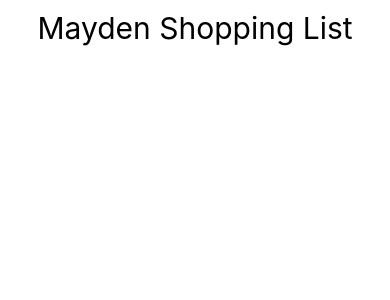
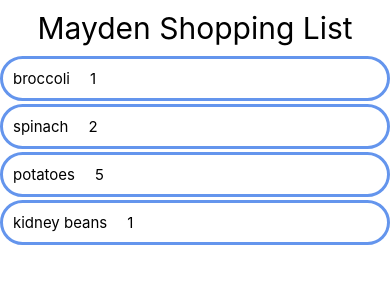
Before and after one commit to dorisaward/maden-shopping-list, a React Native app: screen / in a window 390 px wide. Shown: the top 300 px of the page. Built offline with nearby package versions, Linux system fonts and the light colour scheme.

Commit message:
shopping list of groceries

```diff
--- a/App.tsx
+++ b/App.tsx
@@ -9,12 +9,15 @@ import React from 'react';
 import {SafeAreaView} from 'react-native';
 
 import {styles} from './src/styles';
-import {Header} from './src/shopping-list/header';
+import {Header} from './src/shopping-list/Header';
+import {ShoppingList} from './src/shopping-list/ShoppingList';
+import {groceries} from './src/groceries/groceries';
 
 function App(): React.JSX.Element {
   return (
     <SafeAreaView style={styles.background}>
-      <Header />
+      <Header/>
+      <ShoppingList groceryItems={groceries} />
     </SafeAreaView>
   );
 }
--- /dev/null
+++ b/src/groceries/GroceryItem.ts
@@ -0,0 +1,16 @@
+export type GroceryItem = {
+  /**
+   * Unique identifier for the grocery item
+   */
+  id: string;
+
+  /**
+   * The human readable name for the grocery item
+   */
+  name: string;
+
+  /**
+   * The nummber of the groceries to display on the list
+   */
+  quantity: number;
+};
--- /dev/null
+++ b/src/groceries/groceries.ts
@@ -0,0 +1,8 @@
+import {GroceryItem} from './GroceryItem';
+
+export const groceries: GroceryItem[] = [
+  {name: 'broccoli', quantity: 1, id: '0'},
+  {name: 'spinach', quantity: 2, id: '1'},
+  {name: 'potatoes', quantity: 5, id: '2'},
+  {name: 'kidney beans', quantity: 1, id: '3'},
+];
--- /dev/null
+++ b/src/shopping-list/ShoppingList.tsx
@@ -0,0 +1,19 @@
+import React from 'react';
+import {FlatList, FlatListProps} from 'react-native';
+import {ShoppingListItem} from './ShoppingListItem';
+import {GroceryItem} from '../groceries/GroceryItem';
+
+type Props = {
+  groceryItems: GroceryItem[];
+};
+
+export const ShoppingList = ({groceryItems}: Props): React.JSX.Element => (
+  <FlatList
+    data={groceryItems}
+    renderItem={ShoppingListItem}
+    keyExtractor={keyExtractor}
+  />
+);
+
+const keyExtractor: FlatListProps<GroceryItem>['keyExtractor'] = item =>
+  item.id;
--- /dev/null
+++ b/src/shopping-list/ShoppingListItem.tsx
@@ -0,0 +1,11 @@
+import React from 'react';
+import {ListRenderItem, Text, View} from 'react-native';
+import {GroceryItem} from '../groceries/GroceryItem';
+import {styles} from '../styles';
+
+export const ShoppingListItem: ListRenderItem<GroceryItem> = ({item}) => (
+  <View style={styles.shoppingListItem}>
+    <Text style={styles.shoppingListItemText}>{item.name}</Text>
+    <Text style={styles.shoppingListItemText}>{item.quantity}</Text>
+  </View>
+);
```
